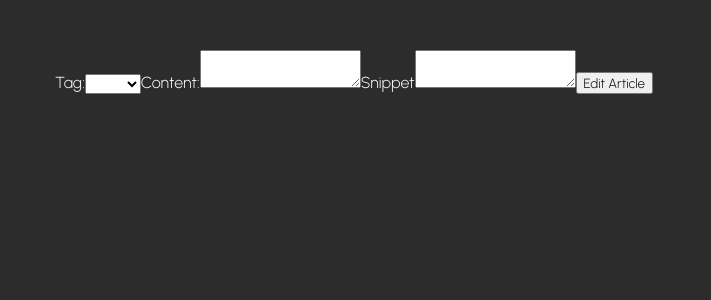
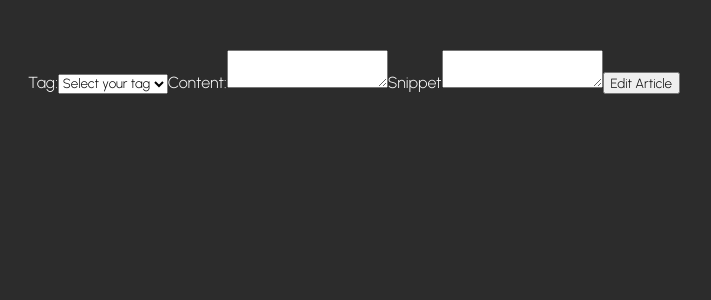
Before and after one commit to benamzz/only-snippets-client, a React (Create React App) app: page /articles/1/edit in a window 1280 px wide. Shown: the top 300 px of the page, without its empty margins (286-997 px from the left). Built offline with nearby package versions, Linux system fonts and the light colour scheme; no server answers.

Commit message:
ArticleEdit v3 done?

```diff
--- a/src/components/Article.js
+++ b/src/components/Article.js
@@ -5,6 +5,7 @@ import { AuthContext } from "../context/auth.context";
 function Article(props) {
     const { user } = useContext(AuthContext);
     let isMyArticle = false
+    console.log("props.snippet", props.value.snippet)
     if (user._id === props.value.userId) {
         console.log("isMyArticle:", props.value._id)
         isMyArticle = true
@@ -18,7 +19,7 @@ function Article(props) {
                 <p>{props.value.tag}</p>
                 <p>{props.value.content}</p>
             </Link>
-            <Link to={`/articles/${props.value._id}/snippet/${props.value.snippet}`}>Voir le Snippet</Link>
+            {props.value.snippet.content && <Link to={`/articles/${props.value._id}/snippet/${props.value.snippet._id}`}>Voir le Snippet</Link>}
             <Link to={`/articles/${props.value._id}/comment`}>Ajouter un commentaire</Link>
             {isMyArticle && <Link to={`/articles/${props.value._id}/edit`}>Editer mon article</Link>}
 
--- a/src/pages/ArticleEdit.js
+++ b/src/pages/ArticleEdit.js
@@ -21,6 +21,7 @@ function ArticleEdit() {
         const storedToken = localStorage.getItem("authToken");
         const updatedArticle = { tag, content };
         const updatedSnippet = { snippet }
+
         axios
             .patch(`${API_URL}/api/articles/${articleId}`, updatedArticle, {
                 headers: { Authorization: `Bearer ${storedToken}` },
@@ -36,7 +37,6 @@ function ArticleEdit() {
                             })
                             .then(() => navigate(`/articles/${articleId}`))
                             .catch(err => console.log("err", err))
-
                     } else {
                         axios
                             .patch(`${API_URL}/api/articles/${articleId}/snippets/${myArticle.data.snippet._id}`, updatedSnippet, {
@@ -71,9 +71,8 @@ function ArticleEdit() {
             <form onSubmit={handleSubmit}>
                 <label>
                     Tag:<select value={tag} onChange={handleTagInput}
-                        placeholder={myArticle.data.tag}
                     >
-                        <option value=""></option>
+                        <option value="">Select your tag</option>
                         <option value="HTML">HTML</option>
                         <option value="CSS">CSS</option>
                         <option value="JS">JS</option>
@@ -86,7 +85,8 @@ function ArticleEdit() {
                 </label>
                 <label>
                     Snippet<textarea type="text" value={snippet} onChange={handleSnippetInput}
-                        placeholder={myArticle.data.snippet.content}
+                        //placeholder={myArticle.data.snippet && myArticle.data.snippet.content}
+                        placeholder={myArticle.data.snippet?.content} // optional chaining
                     />
                 </label>
                 <button type="submit">Edit Article</button>
```
Also changed, not shown: src/api.js (added).
